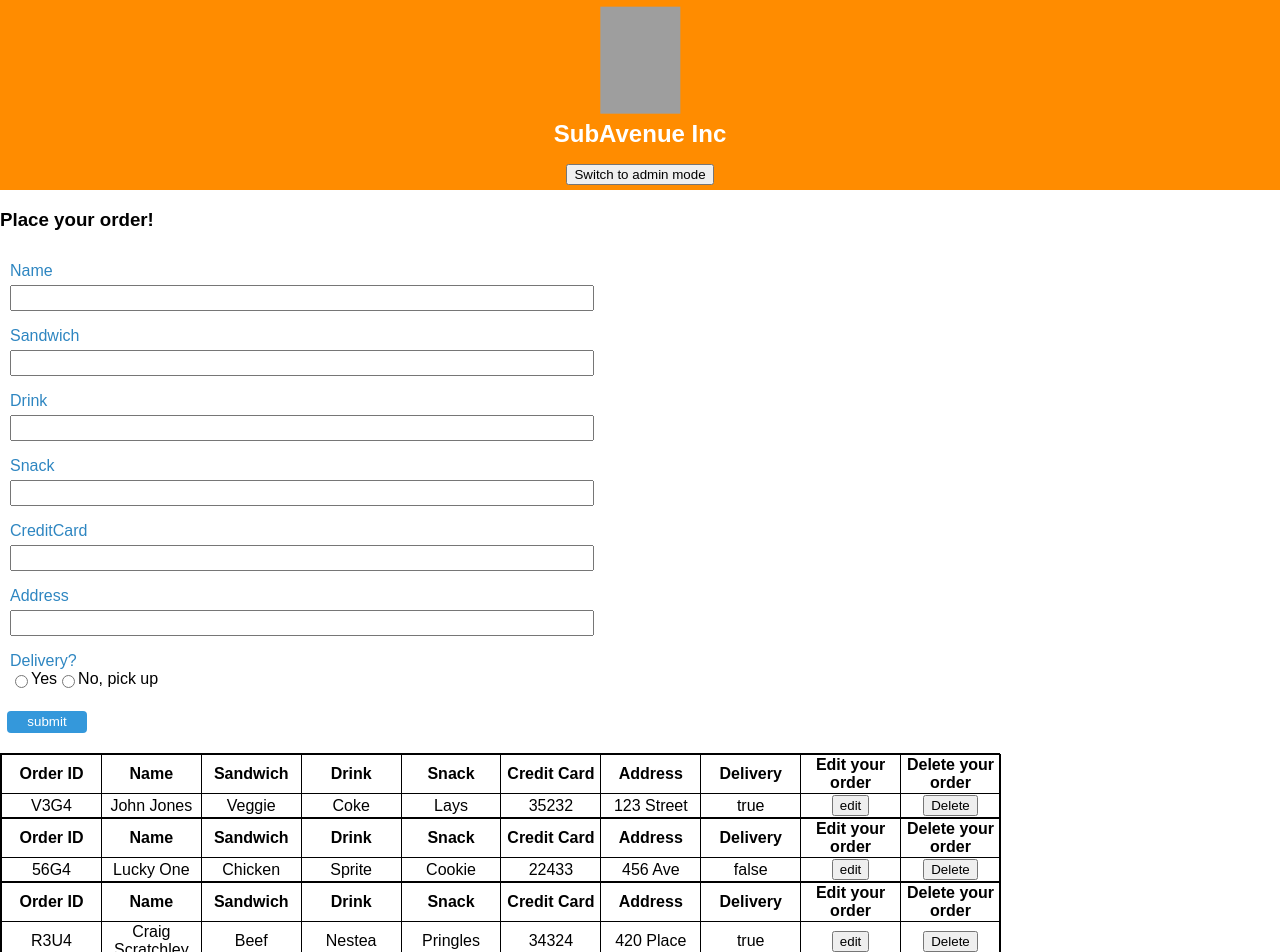
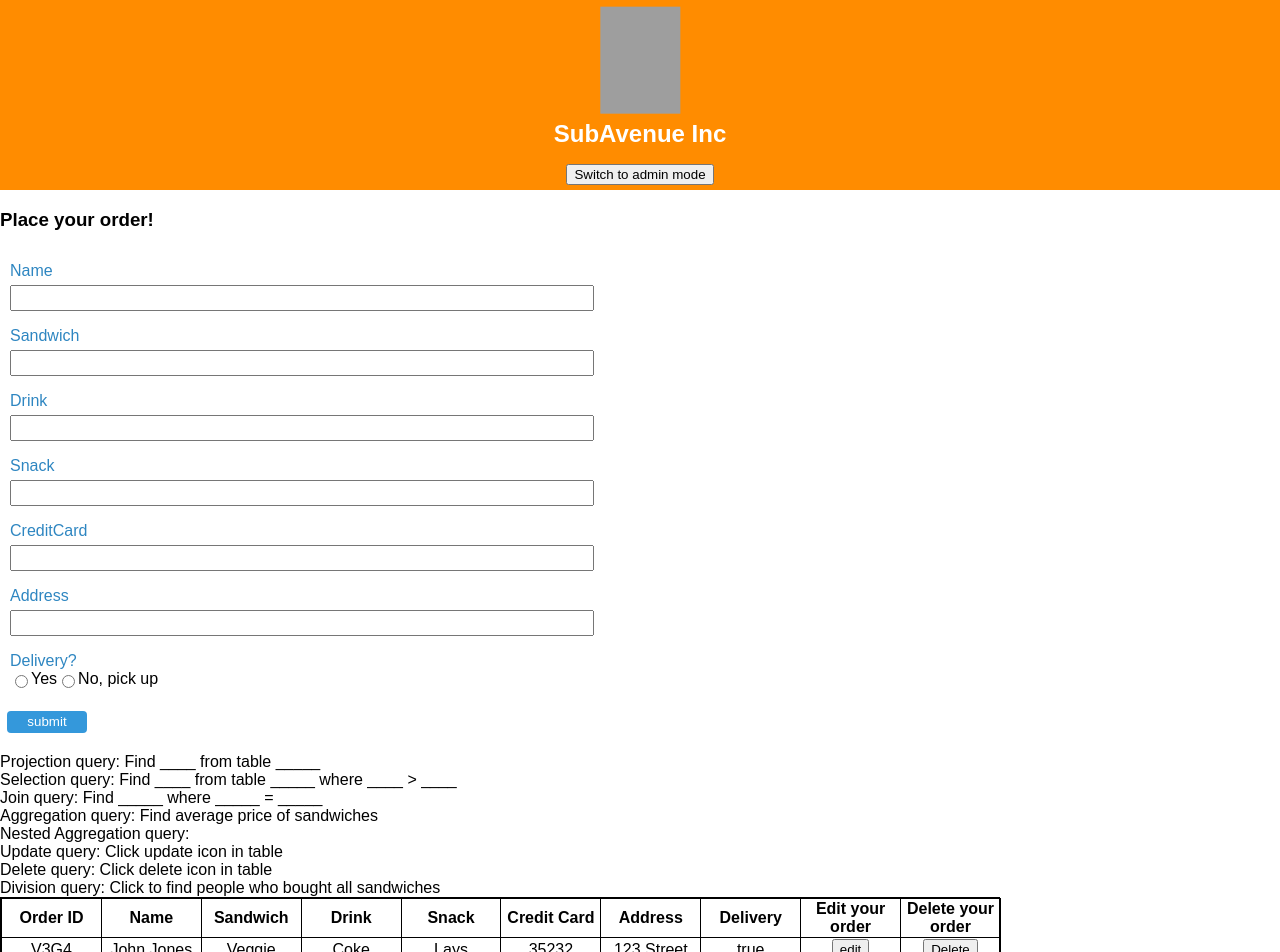
Before and after one commit to philip-L/CMPT354, a React (Create React App) app in the folder react-dynamicform/: page / in a window 1280 px wide. Shown: the top 952 px of the page. Built offline with nearby package versions, Linux system fonts and the light colour scheme; grey boxes are pictures that could not be loaded.

Commit message:
Table spaced properly and query placeholders added

```diff
--- a/react-dynamicform/src/App.js
+++ b/react-dynamicform/src/App.js
@@ -108,6 +108,33 @@ class App extends Component {
           onSubmit = {(model) => {this.onSubmit(model)}}
         />
 
+      <div align="left">
+        <div>
+          Projection query: Find ____ from table _____
+        </div>
+        <div>
+          Selection query: Find ____ from table _____ where ____ > ____
+        </div>
+        <div>
+          Join query: Find _____ where _____ = _____
+        </div>
+        <div>
+          Aggregation query: Find average price of sandwiches
+        </div>
+        <div>
+          Nested Aggregation query:
+        </div>
+        <div>
+          Update query: Click update icon in table
+        </div>
+        <div>
+          Delete query: Click delete icon in table
+        </div>
+        <div>
+          Division query: Click to find people who bought all sandwiches
+        </div>
+      </div>
+
         <table border="1">
           <tbody>{data}</tbody>
         </table>
```
